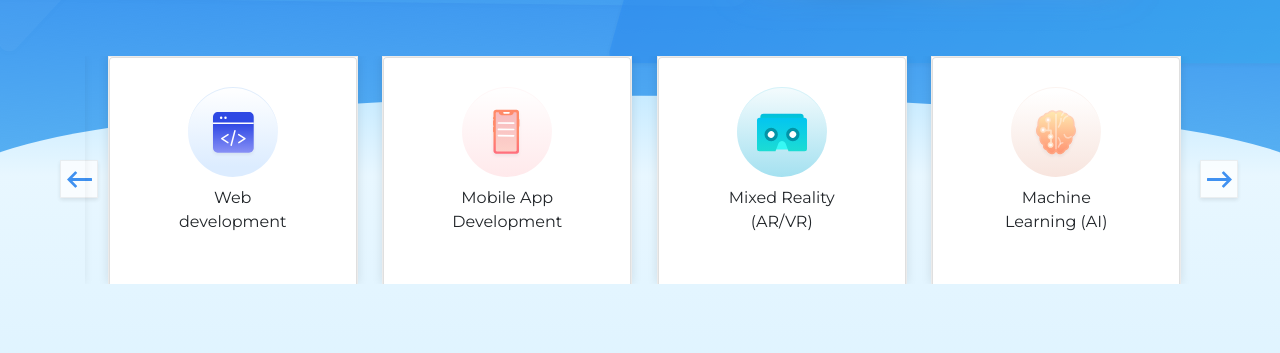
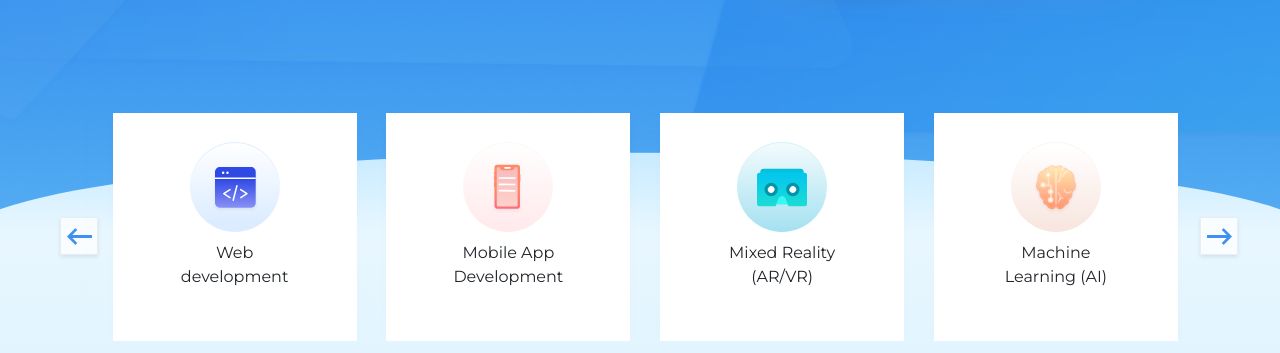
Before and after one commit to rahulvyas1/kids-teaching-website, a React (Create React App) app: page / in a window 1280 px wide. Shown: the part 447-800 px from the top of the page. Built offline with nearby package versions, Linux system fonts and the light colour scheme.

Commit message:
Home UI fixes

```diff
--- a/src/Assets/style.js
+++ b/src/Assets/style.js
@@ -21,6 +21,21 @@ export const NavRight = styled.div`
 
 export const BannerWrapper = styled.div`
     background-image: url(${HeaderImg});
+    min-height: 680px;
+    position: relative;
+    background-size: cover;
+    &:before {
+        content: '';
+        background-image: linear-gradient(to top,#eef9ff -10%,#ade1ff);
+        position: absolute;
+        height: 146px;
+        width: 100%;
+        left: 0;
+        right: 0;
+        bottom: 0px;
+        clip-path: ellipse(53% 58% at 50% 103%);
+    }
+
 `;
 
 export const PaddingWrapper = styled.div`
@@ -52,17 +67,7 @@ export const Sqwrapper = styled.div`
     background-image: linear-gradient(to bottom, #eef9ff -10%, #ade1ff);
     position:relative;
     top:0;
-&:before {
-    content: '';
-    background-image: linear-gradient(to top,#eef9ff -10%,#ade1ff);
-    position: absolute;
-    height: 146px;
-    width: 100%;
-    left: 0;
-    right: 0;
-    top: -146px;
-    clip-path: ellipse(53% 58% at 50% 103%);
-}
+    padding-bottom:55px;
 &.inner:before {
     display:none;
 }
@@ -90,6 +95,10 @@ export const Sqwrapper = styled.div`
         align-items: center;
         border-radius:5px;
         margin-left:21px;
+        transition:300ms;
+        &:hover {
+            background:#b777d8;
+        }
     }
     .oval {
         width: 8px;
@@ -213,6 +222,10 @@ export const FeatureWrap = styled.div`
         border-radius: 5px;
         text-align: center;
         text-transform:uppercase;
+        transition:300ms;
+        &:hover {
+            background:rgba(0, 0, 0, 0.91);
+        }
     }
     img {
         height: 232px;
@@ -225,9 +238,8 @@ export const Footer = styled.div`
 export const CardWrap = styled.div`
     width: 208px;
     height: 228px;
-    box-shadow: 0 0 10px 0 rgba(0, 0, 0, 0.1);
-    border: solid 1px #ebebeb;
-    background-color: #ffffff;
+
+
     .SampleText {
         width: 160px;
         height: 56px;
@@ -249,10 +261,22 @@ export const CardWrap = styled.div`
 `;
 export const SliderWrap = styled.div`
     position:relative;
-    margin-bottom:-50px;
-    top: -120px;
+    margin-bottom: 0px;
+    .card {
+        border:none;
+        background:transparent;
+    }
+    .card-body {
+        box-shadow: 0 0 10px 0 rgba(0, 0, 0, 0.02);
+        min-height: 227px;
+    }
+    .slick-slider {
+        z-index:2;
+        top: -120px;
+    }
     .slick-slide {
-        width:250px !important;
+        width:244px !important;
+        background:#ffffff;
         img {
             margin: 0 auto;
             width:90px;
--- a/src/components/ReactSlider/index.js
+++ b/src/components/ReactSlider/index.js
@@ -16,6 +16,31 @@ const ReactSlick = () => {
         speed: 500,
         slidesToShow: 4,
         slidesToScroll: 1,
+        responsive: [
+            {
+              breakpoint: 1024,
+              settings: {
+                slidesToShow: 3,
+                slidesToScroll: 3,
+                infinite: true,
+              }
+            },
+            {
+              breakpoint: 600,
+              settings: {
+                slidesToShow: 2,
+                slidesToScroll: 2,
+                initialSlide: 2
+              }
+            },
+            {
+              breakpoint: 480,
+              settings: {
+                slidesToShow: 1,
+                slidesToScroll: 1
+              }
+            }
+          ]
     };
 
     return (
--- a/src/components/TabsComponent/index.js
+++ b/src/components/TabsComponent/index.js
@@ -27,7 +27,7 @@ const TabsComponent = () => {
                 </Nav>
 
             <Tab.Content>
-                <Tab.Pane eventKey="first">
+                <Tab.Pane eventKey="first" active>
                     <FilterWrapper>
                       <p>Showing All courses for Grades 5-8</p>
                       <DropdownButton className="fliterDrop" id="dropdown-item-button" title="All Courses">
--- a/src/containers/Home.js
+++ b/src/containers/Home.js
@@ -23,7 +23,7 @@ const Home = () => {
                     {courses.map(course => <CoursesGrid {...course} />)}
                 </Row>
             </Container>
-            <br/><br/><br/><br/><br/><br/><br/><br/><br/><br/><br/><br/><br/>
+
         </Sqwrapper>
       </>
     );
```
